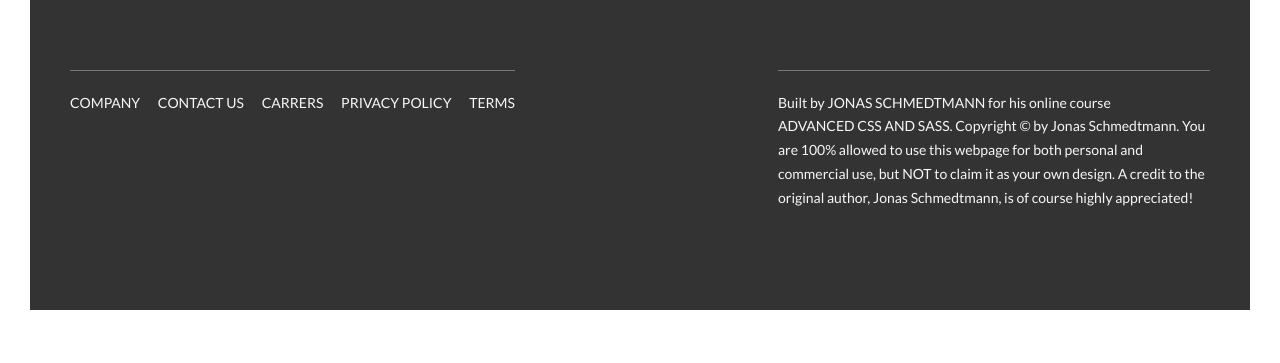
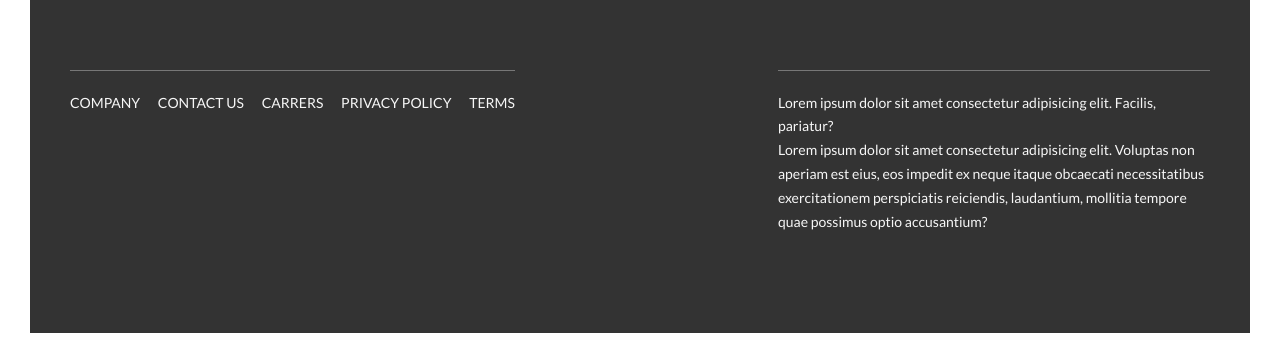
Before and after one commit to smswajan/PSD-HTML-Final-Project-6, a website: page index.html in a window 1280 px wide. Shown: the part 5734-6097 px from the top of the page. Before the commit the page ends 6074 px from the top, so only its background shows below. Drawn offline with Linux system fonts and the light colour scheme.

Commit message:
Update index.html

```diff
--- a/index.html
+++ b/index.html
@@ -390,10 +390,8 @@
                 </div>
                 <div class="col-1-of-2">
                     <p class="footer__copyright">
-                        Built by <a href="#" class="footer__link">Jonas Schmedtmann</a> for his online course <a href="#" class="footer__link">Advanced CSS and Sass</a>.
-                        Copyright &copy; by Jonas Schmedtmann. You are 100% allowed to use this webpage for both personal
-                        and commercial use, but NOT to claim it as your own design. A credit to the original author, Jonas
-                        Schmedtmann, is of course highly appreciated!
+                        Lorem ipsum dolor sit amet consectetur adipisicing elit. Facilis, pariatur? <br>
+                        Lorem ipsum dolor sit amet consectetur adipisicing elit. Voluptas non aperiam est eius, eos impedit ex neque itaque obcaecati necessitatibus exercitationem perspiciatis reiciendis, laudantium, mollitia tempore quae possimus optio accusantium?
                     </p>
                 </div>
             </div>
```
